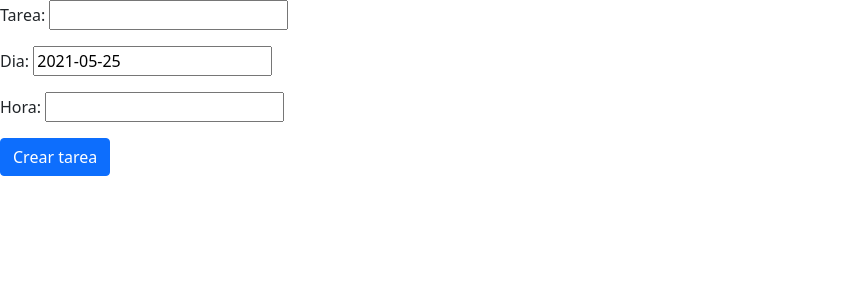
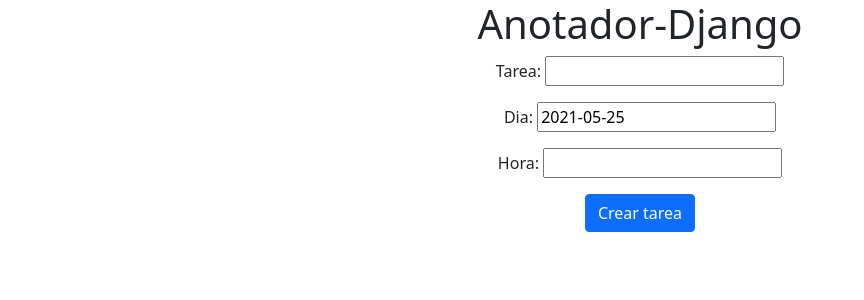
Before and after one commit to mbertonalbornoz/django_annotator, a Django app: page / in a window 1280 px wide. Shown: the top 300 px of the page, without its empty margins (0-864 px from the left). Run offline with Django 3.2, Linux system fonts and the light colour scheme; data that the repository does not hold is empty.

Commit message:
Agrega la carpeta 'static', agrega el 'load static' al 'base.html' y agrega el archivo 'style.css' para cambiar cosas a mano

```diff
--- a/anotador_django/settings.py
+++ b/anotador_django/settings.py
@@ -115,6 +115,9 @@ USE_TZ = True
 
 STATIC_URL = "/static/"
 STATIC_ROOT = os.path.join(BASE_DIR, "/static/")
+STATICFILES_DIRS = [
+    os.path.join(BASE_DIR, "static"),
+]
 
 # Default primary key field type
 # https://docs.djangoproject.com/en/3.2/ref/settings/#default-auto-field
--- /dev/null
+++ b/web/static/css/style.css
@@ -0,0 +1,3 @@
+body {
+  text-align: center;
+}
--- a/web/templates/web/base.html
+++ b/web/templates/web/base.html
@@ -1,3 +1,5 @@
+{% load static %}
+
 <!DOCTYPE html>
 <html lang="en">
   <head>
@@ -13,6 +15,9 @@
       crossorigin="anonymous"
     />
 
+    <!-- Custom-CSS -->
+    <link rel="stylesheet" href="{% static 'css/style.css' %}" />
+
     <title>{% block title %} {% endblock %}</title>
   </head>
 
--- a/web/templates/web/index.html
+++ b/web/templates/web/index.html
@@ -4,26 +4,11 @@
 {% block title %}Anotador en Django{% endblock %}
 
 {% block content %}
+
+<h1>Anotador-Django</h1>
+
 <!-- prettier-ignore -->
 <form action="{% url 'web:crear_tarea' %}" method="POST">{% csrf_token %}
-  <!-- <label for="tarea">Tarea:</label>
-  <input
-    type="text"
-    name="tarea"
-    id="tarea"
-    placeholder="máximo 140 caracteres"
-  />
-
-  <label for="dia">Día:</label>
-  <input type="date" name="dia" id="dia" placeholder="introduzca aquí el día" />
-
-  <label for="hora">Hora:</label>
-  <input
-    type="time"
-    name="hora"
-    id="hora"
-    placeholder="horario"
-  /> -->
 
   {{ form.as_p }}
 
```
